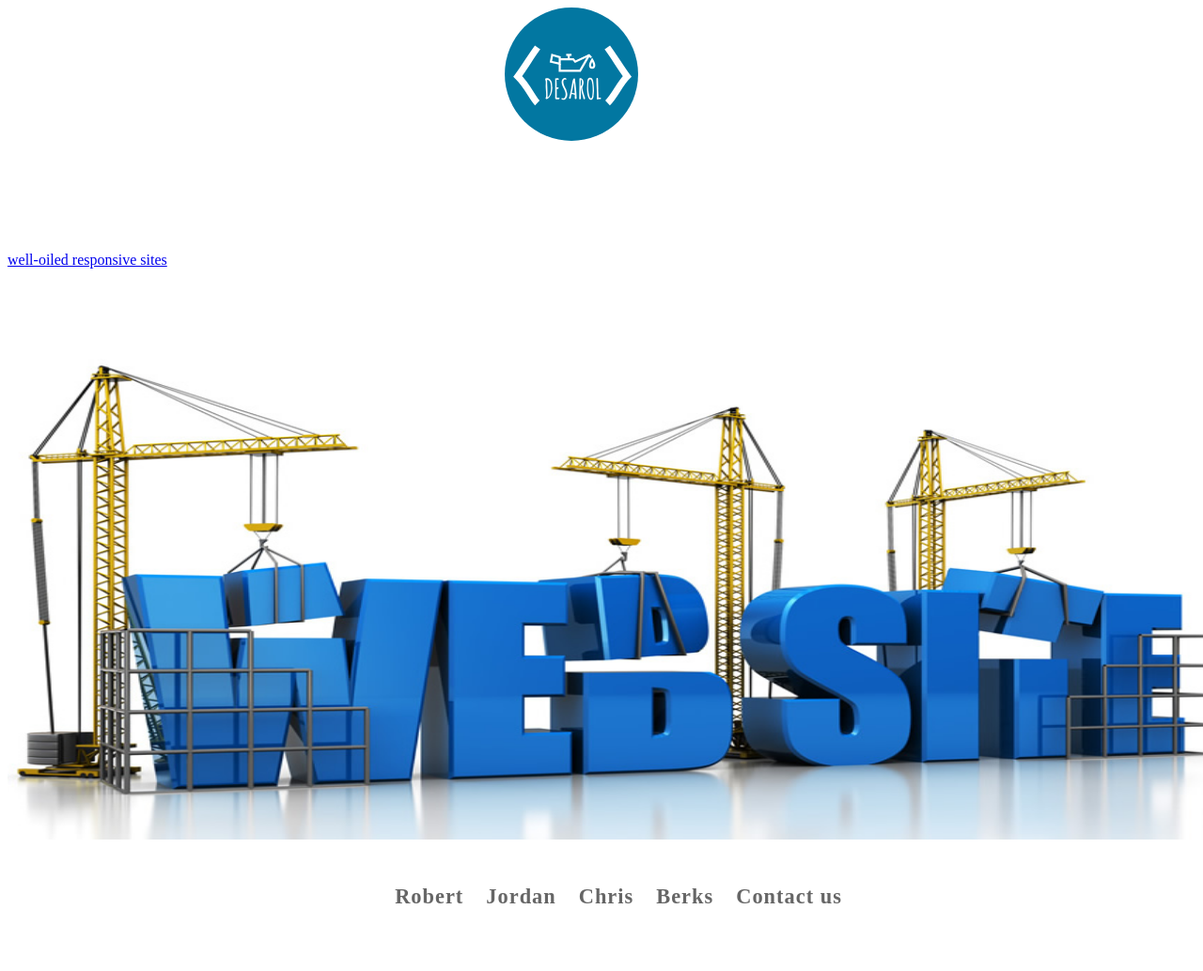
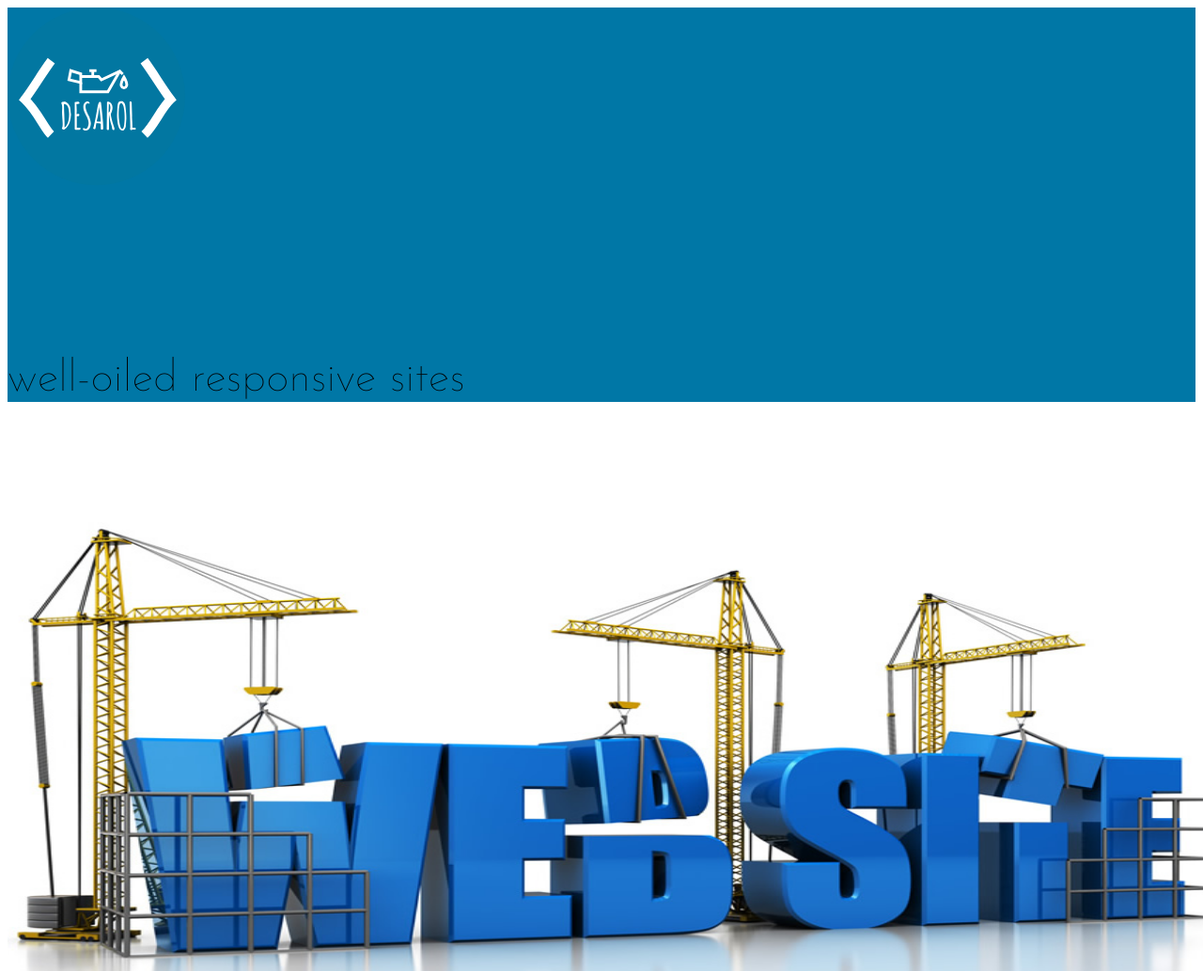
Before and after one commit to BerkayTamer/desarol-static, a plain HTML site: page components/header/index.html in a window 1280 px wide. Shown: the top 1034 px of the page at 94% size. Drawn offline with Linux system fonts and the light colour scheme.

Commit message:
1: Added background

```diff
--- a/components/header/header.css
+++ b/components/header/header.css
@@ -1,17 +1,20 @@
+.header__wrapper {
+    background-color: #0077a6;
+}
+
 .header {
+    text-decoration: none;
+    color: inherit;
 }
 
 .header__logo {
-    height: 15rem;
-    width: 75rem;
-}
-
-.header__wrapper {
-
+    height: 20rem;
 }
 
 .header__slogan {
-
+    font-family: 'Josefin Sans', sans-serif;
+    font-size: 3rem;
+    font-weight: 100;
 }
 
 .header__image {
@@ -45,7 +48,7 @@
 
 .site__title {
     text-align: center;
-    color: #146dcb;
+    color: #0077a6;
     font-size: 5rem;
     margin-top: 5rem;
 }
@@ -53,7 +56,7 @@
 .site__summary-wrapper {
     border-top: 10px solid darkblue;
     padding: 3em 1.33333em;
-    background-color: #146dcb;
+    background-color: #0077a6;
     color: #fff;
 }
 
--- a/components/header/index.html
+++ b/components/header/index.html
@@ -3,6 +3,8 @@
 
 <head>
     <link rel="stylesheet" type="text/css" href="header.css">
+    <link href='https://fonts.googleapis.com/css?family=Amatic+SC:400,700' rel='stylesheet' type='text/css'>
+    <link href='https://fonts.googleapis.com/css?family=Josefin+Sans:400,100' rel='stylesheet' type='text/css'>
 </head>
 
 <body>
```
